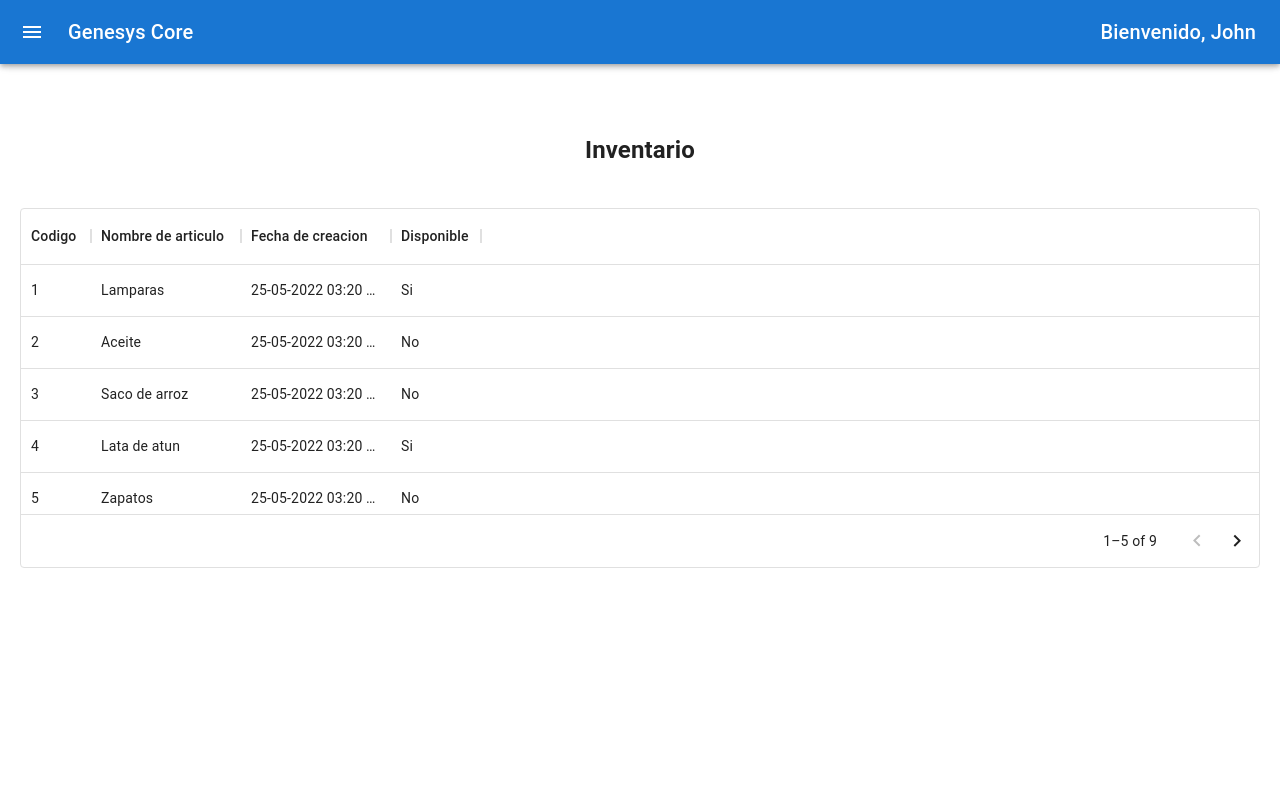
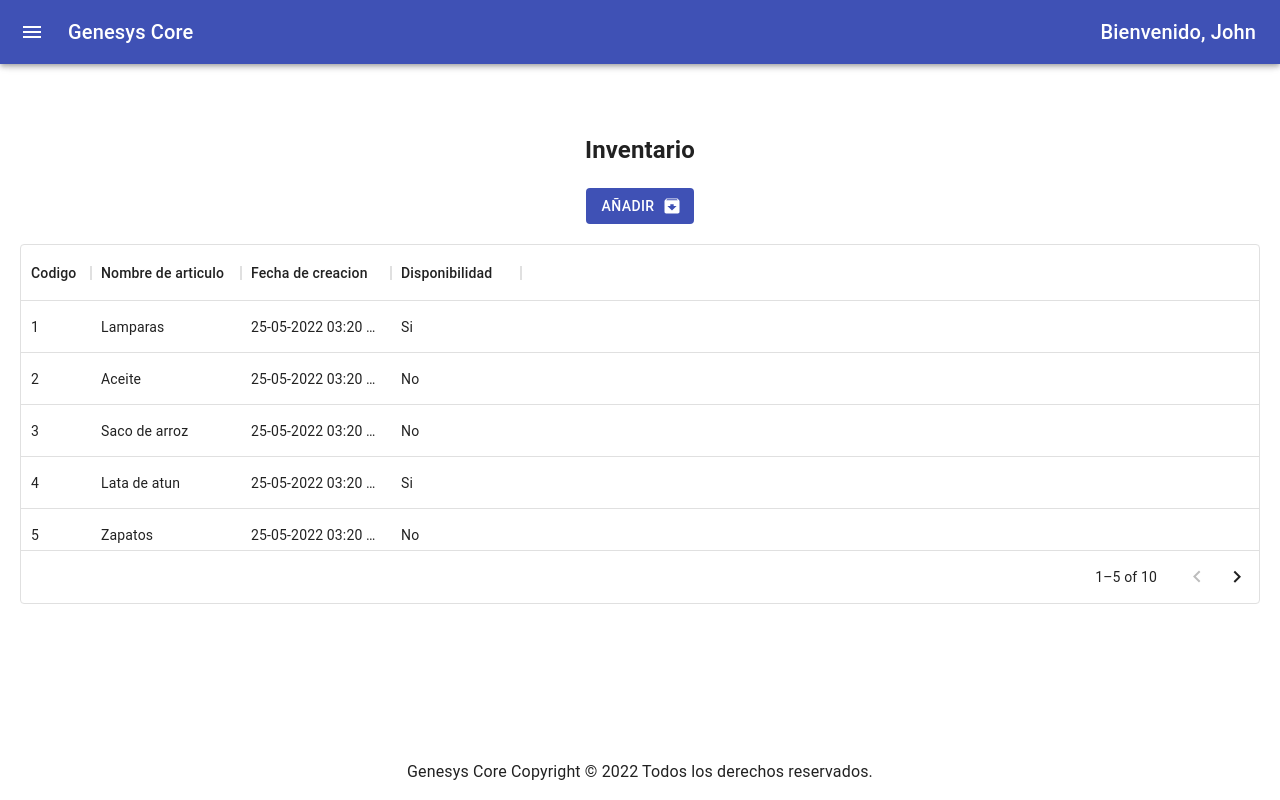
Before and after one commit to jecsdev/genesys-core, a React (Create React App) app: page /inventory in a window 1280 px wide. Built offline with nearby package versions, Linux system fonts and the light colour scheme.

Commit message:
adding InventoryButton and QrReader sections

```diff
--- a/package.json
+++ b/package.json
@@ -7,13 +7,16 @@
     "@emotion/styled": "^11.8.1",
     "@mui/icons-material": "^5.5.1",
     "@mui/material": "^5.5.1",
+    "@mui/styles": "^5.8.0",
     "@mui/x-data-grid": "^5.11.1",
     "@testing-library/jest-dom": "^5.16.2",
     "@testing-library/react": "^12.1.4",
     "@testing-library/user-event": "^13.5.0",
     "axios": "^0.26.1",
+    "qrcode": "^1.5.0",
     "react": "^17.0.2",
     "react-dom": "^17.0.2",
+    "react-qr-reader": "^3.0.0-beta-1",
     "react-router-dom": "^6.3.0",
     "react-scripts": "^5.0.1",
     "web-vitals": "^2.1.4"
--- a/src/App.css
+++ b/src/App.css
@@ -36,3 +36,9 @@
     transform: rotate(360deg);
   }
 }
+
+footer {
+  bottom: 0;
+  position: absolute;
+  width: 100%;
+}
--- a/src/App.jsx
+++ b/src/App.jsx
@@ -6,6 +6,8 @@ import Inventory from './pages/Inventory';
 import Home from './pages/Home';
 import NotFound from './pages/NotFound';
 import { BrowserRouter, Routes, Route } from 'react-router-dom';
+import Footer from './components/Footer';
+import Qrscanner from './components/Qrscanner';
 
 
 function App() {
@@ -16,8 +18,10 @@ function App() {
           <Routes>
             <Route path="/" element={<Home/>}/>
             <Route path="/inventory" element={<Inventory/>}/>
+            <Route path ="/qrscanner" element ={<Qrscanner/>}/>
             <Route path="*" element={<NotFound/>}/>
           </Routes>
+          <Footer/>
       </BrowserRouter>
 
     </div>
--- a/src/components/CardItem.jsx
+++ b/src/components/CardItem.jsx
@@ -7,7 +7,7 @@ import Grid from '@mui/material/Grid';
 import Typography from '@mui/material/Typography';
 import Box from '@mui/material/Box'
 
-export default function CardItem() {
+ function CardItem() {
   const bull = (
     <Box
       component="span"
@@ -46,3 +46,4 @@ export default function CardItem() {
 </Grid>
   )
 }
+export default CardItem;
--- /dev/null
+++ b/src/components/Footer.jsx
@@ -0,0 +1,13 @@
+import React from 'react'
+
+
+function Footer() {
+    const today = new Date();
+  return (
+    <footer >
+        <p>Genesys Core Copyright &copy; {today.getFullYear()} Todos los derechos reservados.</p>
+    </footer>
+  )
+}
+
+export default Footer
--- /dev/null
+++ b/src/components/InventoryButton.jsx
@@ -0,0 +1,35 @@
+import React from 'react'
+import ArchiveIcon from '@mui/icons-material/Archive';
+import { Button } from '@mui/material';
+import { makeStyles } from '@mui/styles';
+import { useNavigate } from 'react-router-dom';
+
+function InventoryButton() {
+  const styles = makeStyles(() => ({
+    root: {
+      "&:hover": {
+        backgroundColor: "#3f51b5"
+      },
+      color: "#ffff",
+      backgroundColor: "#3f51b5"
+    }
+
+
+
+}));
+const navigate = useNavigate();
+  const btnStyle = styles();
+  return (
+    <div>
+      <Button
+      variant="containted"
+      className={btnStyle.root}
+      endIcon={<ArchiveIcon/>}
+      onClick={()=>{
+        navigate("/qrscanner")
+      }}>Añadir </Button>
+    </div>
+  )
+}
+
+export default InventoryButton
--- a/src/components/Login.jsx
+++ b/src/components/Login.jsx
@@ -3,7 +3,7 @@ import React, {useRef, useState, useEffect} from 'react'
 
 import {Avatar, Button, FormControl, Grid, Paper, TextField} from '@mui/material'
 //import LockOutlinedIcon from '@mui/icons-material/LockOutlined';
-export default function Login() {
+ function Login() {
 
   //form paper style
   const paperStyle={padding: 70, height:'50vh', width:280, margin:'100px auto'};
@@ -84,7 +84,7 @@ export default function Login() {
       </FormControl>
       <p>¿Necesita una cuenta?</p>
         <span className="line">
-          <a>Registrarse</a>
+          <p>Registrarse</p>
         </span>
         </Paper>
 
@@ -92,3 +92,4 @@ export default function Login() {
     )}</>
   )
 }
+export default Login;
--- a/src/components/Menu.jsx
+++ b/src/components/Menu.jsx
@@ -22,7 +22,7 @@ import Typography from '@mui/material/Typography';
 import { Outlet, useNavigate} from 'react-router-dom'
 
 
-export default function Menu(props) {
+ function Menu(props) {
   const drawerWidth = 240;
 
   const Main = styled('main', { shouldForwardProp: (prop) => prop !== 'open' })(
@@ -88,7 +88,7 @@ export default function Menu(props) {
     return (
       <Box sx={{ display: 'flex'}}>
         <CssBaseline />
-        <AppBar position="fixed" open={open}>
+        <AppBar position="fixed" open={open} sx={{background: '#3f51b5'}}>
             <Toolbar>
               <IconButton
                 color="inherit"
@@ -171,3 +171,4 @@ export default function Menu(props) {
     </Box>
     );
 }
+export default Menu;
--- /dev/null
+++ b/src/components/Qrscanner.jsx
@@ -0,0 +1,62 @@
+import React, { useState } from 'react';
+import {
+    Container, Card, CardContent, Grid} from '@mui/material'
+    import { makeStyles } from '@mui/styles';
+import { QrReader } from 'react-qr-reader';
+
+
+function Qrscanner() {
+    const classes = useStyles();
+    //const qrRef = useRef(null);
+    const [scanResultWebCam, setScanResultWebcam] = useState('')
+
+/*     const onScanFile = () =>{
+         qrRef.current.openImageDialog();
+    } */
+
+    const handleErrorWebCam = (error) => {
+        console.log(error);
+    }
+
+    const handleScanWebCam = (result) => {
+        if(result) {
+            setScanResultWebcam(result)
+        }
+    }
+    return (
+        <Container className={classes.container}>
+            <Card>
+                <h2 className={classes.title}>Escáner de código QR</h2>
+                <CardContent>
+                    <Grid container spacing={2}>
+                        <Grid item x1={4} lg={4} md={6} sm={12} xs={12}>
+                            <QrReader
+                                delay={300}
+                                style={{ width: '100%' }}
+                                onError={handleErrorWebCam}
+                                onScan={handleScanWebCam}
+                            />
+                            <h3>Información botenida por el código QR: {scanResultWebCam}</h3>
+                        </Grid>
+                    </Grid>
+                </CardContent>
+            </Card>
+        </Container>
+        );
+}
+
+const useStyles = makeStyles(() => ({
+    container: {
+        marginTop: 30
+    },
+
+    title: {
+        display: 'flex',
+        justifyContent: 'center',
+        alignItems: 'center',
+        background: '#3f51b5',
+        color: '#fff',
+        padding: 20
+    }
+}));
+export default Qrscanner;
--- a/src/components/Register.jsx
+++ b/src/components/Register.jsx
@@ -1,9 +1,10 @@
 import React from 'react'
 
-export default function Register() {
+ function Register() {
   return (
     <div>
 
     </div>
   )
 }
+export default Register;
--- a/src/components/Table.jsx
+++ b/src/components/Table.jsx
@@ -8,8 +8,8 @@ const columns = [
   { field: 'createdDate', headerName: 'Fecha de creacion', width: 150 },
   {
     field: 'available',
-    headerName: 'Disponible',
-    width: 90,
+    headerName: 'Disponibilidad',
+    width: 130,
   },
 ];
 
@@ -23,9 +23,10 @@ const rows = [
   { id: 7, articleName: 'Vestido de lino', createdDate: '25-05-2022 03:20 PM', available: 'Si' },
   { id: 8, articleName: 'Sarten liso', createdDate: '25-05-2022 03:20 PM', available: 'No' },
   { id: 9, articleName: 'Lata de maiz', createdDate: '25-05-2022 03:20 PM', available: 'Si' },
+  { id: 10, articleName: 'Lata de gandules', createdDate: '25-05-2022 03:20 PM', available: 'Si' }
 ];
 
-export default function Table() {
+ function Table() {
   return (
     <div style={{ height: 400, width: '100%', padding: '20px', marginLeft: 'auto', marginRight: 'auto'}}>
       <DataGrid
@@ -38,3 +39,4 @@ export default function Table() {
     </div>
   );
 }
+export default Table;
--- a/src/pages/Inventory.jsx
+++ b/src/pages/Inventory.jsx
@@ -1,9 +1,11 @@
 import React from 'react'
+import InventoryButton from '../components/InventoryButton'
 import Table from '../components/Table'
 
 function Inventory() {
   return (
     <div><h2>Inventario</h2>
+      <InventoryButton/>
       <Table/>
     </div>
 
```
Also changed, not shown: 1 other file (tests, documents, lock files or other folders).
